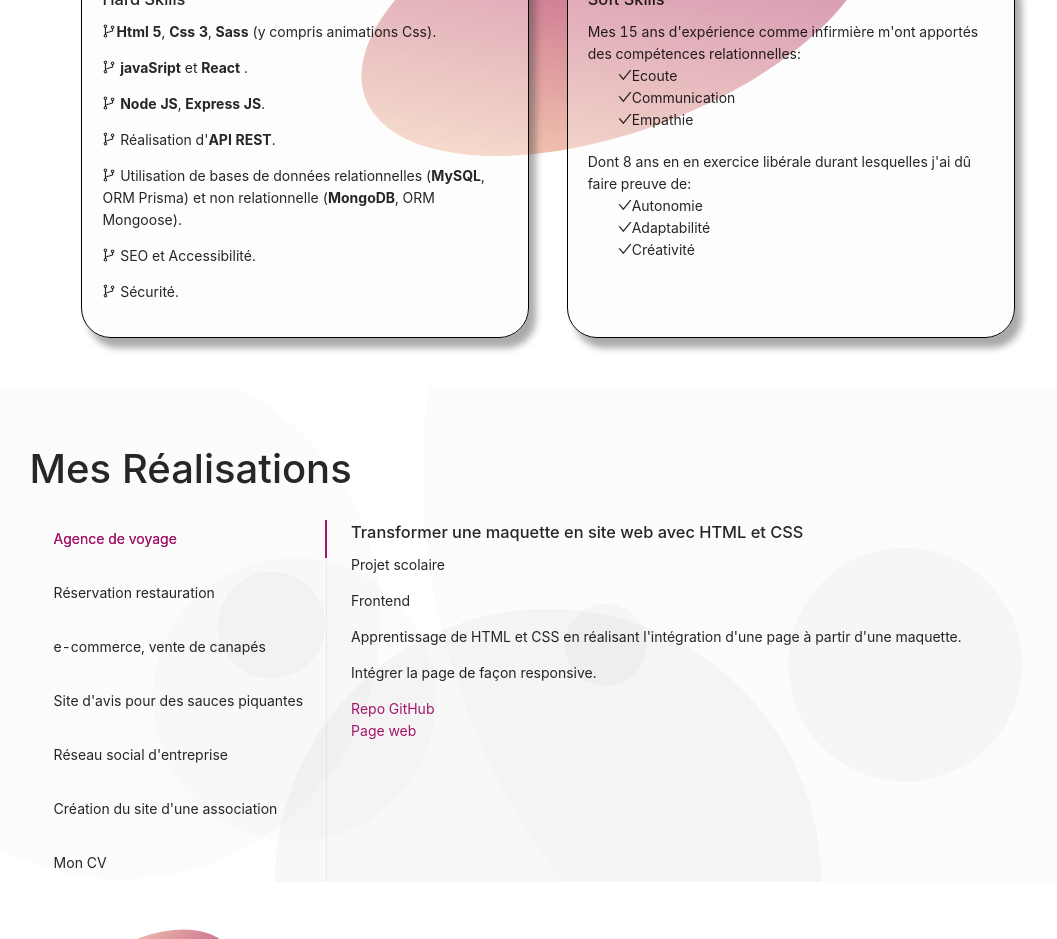
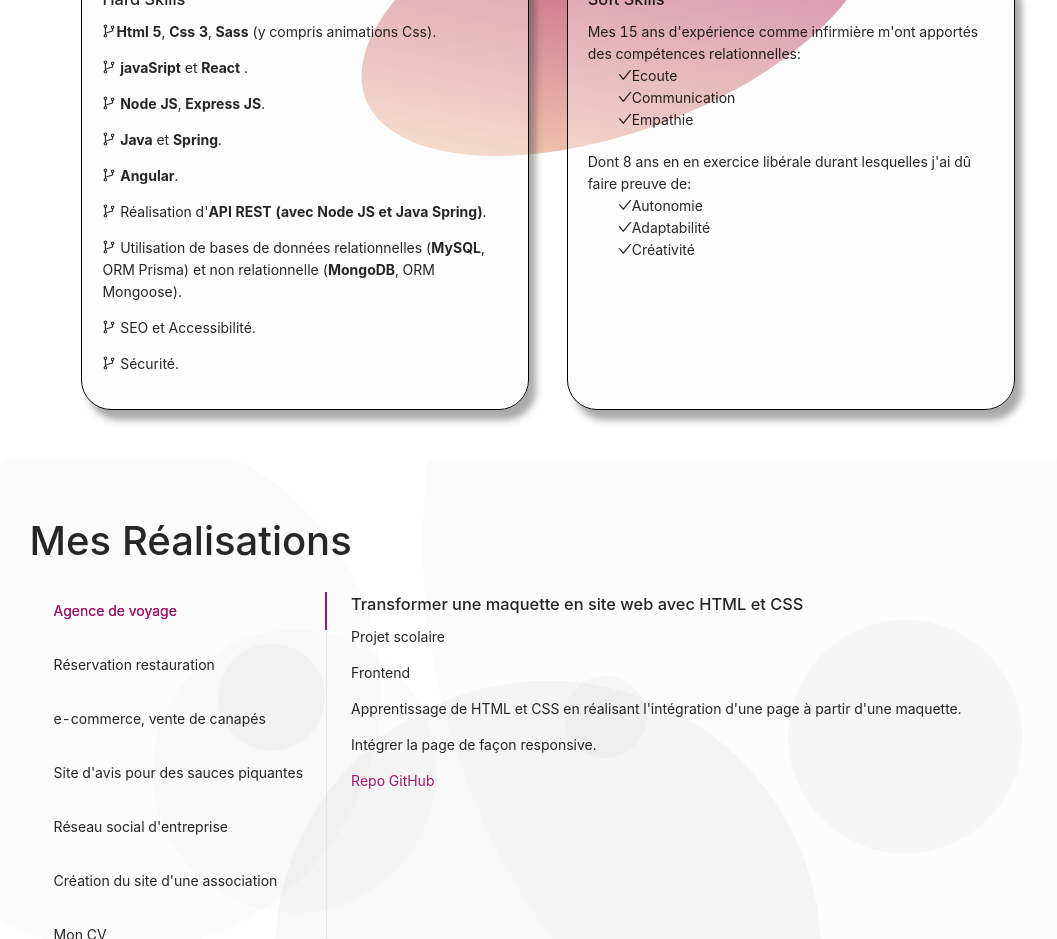
Before and after one commit to c-line35/cv-celine_busson, a React (Create React App) app: page / in a window 1280 px wide. Shown: the part 640-1579 px from the top of the page, without its empty margins (28-1085 px from the left). Built offline with nearby package versions, Linux system fonts and the light colour scheme.

Commit message:
ajout poei

```diff
--- a/src/components/Skills.js
+++ b/src/components/Skills.js
@@ -15,7 +15,9 @@ const Skills = () => {
                     <p><BranchesOutlined /><strong>Html 5</strong>, <strong>Css 3</strong>, <strong>Sass</strong> (y compris animations Css).</p>
                         <p><BranchesOutlined /> <strong>javaSript </strong>et <strong>React</strong> .</p>
                         <p><BranchesOutlined /> <strong>Node JS</strong>, <strong>Express JS</strong>.</p>
-                        <p><BranchesOutlined /> Réalisation d'<strong>API REST</strong>.</p>
+                        <p><BranchesOutlined /> <strong>Java </strong>et <strong>Spring</strong>.</p>
+                        <p><BranchesOutlined /> <strong>Angular</strong>.</p>
+                        <p><BranchesOutlined /> Réalisation d'<strong>API REST (avec Node JS et Java Spring)</strong>.</p>
                         <p><BranchesOutlined /> Utilisation de  bases de données relationnelles (<strong>MySQL</strong>, ORM Prisma) et non relationnelle (<strong>MongoDB</strong>, ORM Mongoose).</p>
                         <p><BranchesOutlined /> SEO et Accessibilité.</p>
                         <p><BranchesOutlined /> Sécurité.</p>
--- a/src/components/Studies.js
+++ b/src/components/Studies.js
@@ -29,6 +29,9 @@ const Studies = () => {
                     </Panel>
                     <Panel header="Scolarité" key="4">
                         <p><DoubleRightOutlined />
+                            Formation Java, Spring, Angular dans le cadre d'une POEI en lien avec Pôle emploi (octobre 2022 à janvier 2023).<br/>
+                        </p>
+                        <p><DoubleRightOutlined />
                             Formation de développeur web avec OpenClassRooms de décembre 2021 à juin 2022.<br/>
                             Tous mes projets ont été validés, je suis en attente de validation du diplôme Développeur web (RNCP niveau 5) par le jury final.
                         </p>
--- a/src/data/projets.js
+++ b/src/data/projets.js
@@ -10,7 +10,7 @@ let projets = [
             "Intégrer la page de façon responsive."
         ],
         repoGit:"https://github.com/c-line35/projet-2.git",
-        pageGit:"https://c-line35.github.io/projet-2/",
+
         image:false
     },
      {
@@ -25,7 +25,6 @@ let projets = [
             "Mettre en place des effets CSS graphiques avancés."
         ],
         repoGit:"https://github.com/c-line35/projet_3_openclassrooms.git",
-        pageGit:"https://c-line35.github.io/projet_3_openclassrooms/",
         image:false
     },
     {
@@ -84,7 +83,7 @@ let projets = [
            "Création d'un site pour l'Association des familles d'accueil de la Mayenne.",
            "Après plusieurs rencontres avec l'équipe de l'association: intégration du frontend du site.",
            "Ce projet ne fait que commencer car le but final de l'association est d'alimenter ce site de façon autonome.",
-           "Projet d'inscription et d'authentification de chaque membre pour avoir un accès à un contenu plus complet.",
+           "Création d'un tableau de bord réservé aux administrateurs pour la gestion des adhérents",
            "Projet de paiement de cotisation en ligne.",
            "Projet de listing de livres.",
            "Projet de page de petites annonces."
```
Also changed, not shown: 1 other file (tests, documents, lock files or other folders).
